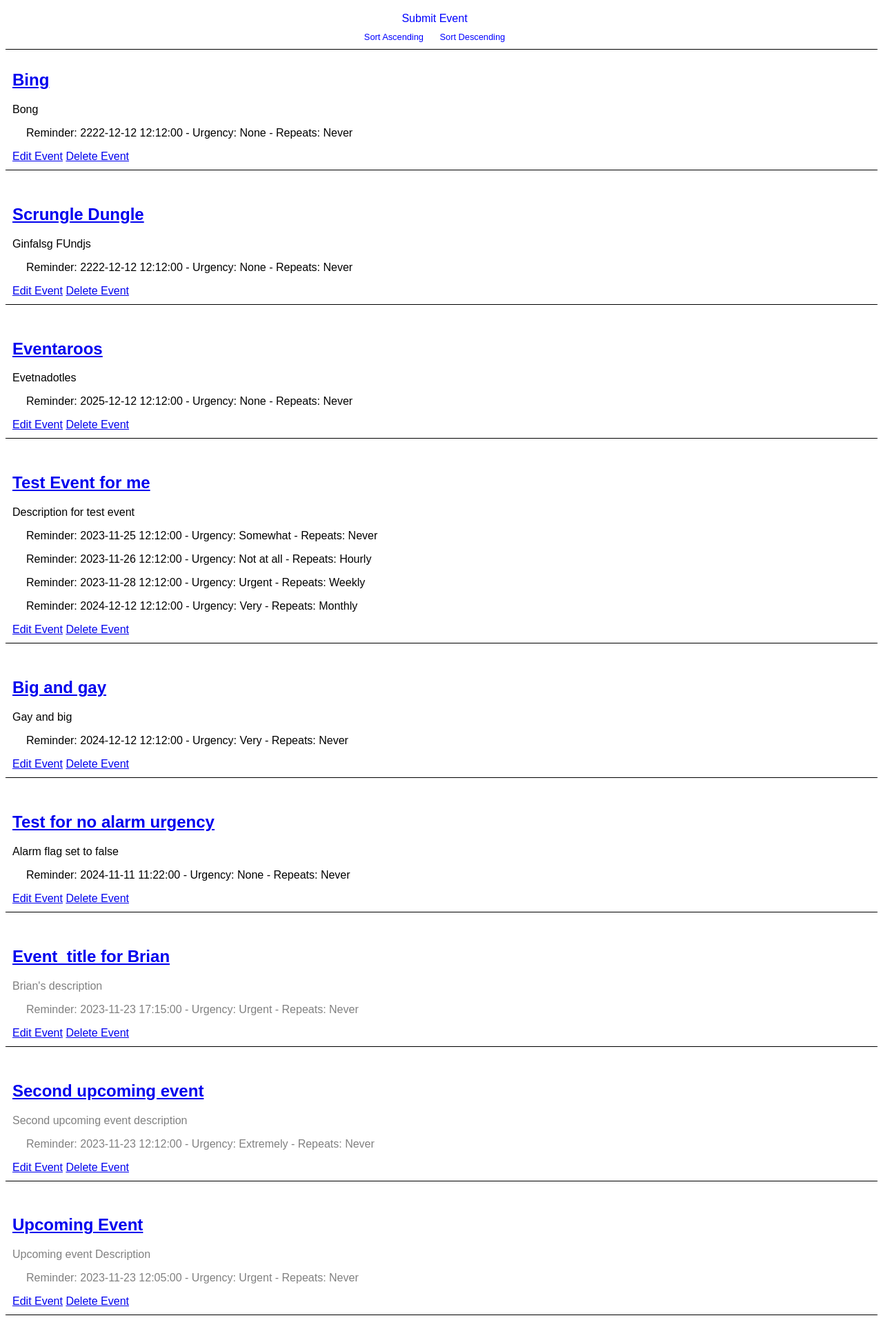
After one commit to Halophilus/PiTime, a Flask app: page /events in a window 1280 px wide. The commit adds this page. Shown: the whole page at 69% size. Run offline with Flask 3, Linux system fonts and the light colour scheme.

Commit message:
Add further webpage functionality
Images associated with events, a standalone events page

```diff
--- a/PiTime/Template/app.py
+++ b/PiTime/Template/app.py
@@ -1,11 +1,18 @@
-from flask import Flask, render_template, request, redirect, url_for, flash, abort
+from flask import Flask, render_template, request, redirect, url_for, flash, abort, request
 from datetime import datetime
 import re
 import os
 from models import db, Event, Reminder
-
+from werkzeug.utils import secure_filename
 
 app = Flask(__name__, template_folder=os.path.join(os.path.dirname(os.path.abspath(__file__)), 'templates'))
+image_folder = os.path.join(app.root_path, 'images')
+
+if not os.path.exists(image_folder):
+    os.makedirs(image_folder)
+
+app.config['UPLOAD_FOLDER'] = image_folder
+
 app.config['SECRET_KEY'] = ';lkjfdsa' # nice try hacker man
 app.config['SQLALCHEMY_DATABASE_URI'] = 'sqlite:///alarm-reminder.db'
 db.init_app(app)
@@ -16,14 +23,47 @@ with app.app_context(): # creates a background environment to keep track of appl
     for reminders in reminder:
         print(reminders.repeater)
 
-@app.route("/") # When accessing the root website
+@app.route("/") # When accessing the root website, which shows the alarm submission form
 def index():
     return render_template("index.html")
 
-@app.route('/submit', methods=['POST']) # HTTP verb called for sending data to a server when host/submit URL is called
-def submit():
+def validate_reminders(reminder_dates, reminder_times):
     '''
-        Takes form information, parses it, and converts it to event/reminder objects
+        Determines if all time and date input is legal
+            Must occur in the future
+            Must be non-zero
+            Must be in %Y-%m-%d %H:%M format
+        Args:
+            reminder_dates (list), a list of strings representing the dates of each reminder
+            reminder_times (list), a list of strings representing the times of each reminder
+        Returns:
+            valid (bool), T/F flag if the all the form data is legal
+            error_messages (list), list of relevant error messages to be included as a flesh message after POST
+    '''
+    valid = True # Default is a legal position, only specific rules can violate it
+    error_messages = []
+
+    for index, (date, time) in enumerate(zip(reminder_dates, reminder_times)): # Zips dates and times into single reminders and sorts them by index
+        if not date or not time: # If these fields are empty
+            valid = False # A violation has been raised
+            error_messages.append(f"Reminder {index + 1} has empty date/time fields.") # Bespoke message describing which reminders posed problems
+            continue # Since this reminder lacks the relevant data to be tested as a valid datetime object, the remaining steps in this loop are skipped
+
+        try: # An attempt will be made to force the current date/time data into a datetime object
+            reminder_datetime = datetime.strptime(f"{date} {time}", '%Y-%m-%d %H:%M')
+            if reminder_datetime <= datetime.now(): # If a reminder is set in the past
+                valid = False
+                error_messages.append(f"Reminder {index + 1} is set in the past.")
+        except ValueError: # If the form data is not parsable as a datetime object
+            valid = False
+            error_messages.append(f"Reminder {index + 1} has an incorrect date/time format.")
+
+    return valid, error_messages # Fed to the function associated with the /submit route
+
+
+def parse_form_data(form):
+    '''
+        Function: Takes form information and parses it into a more readily usable data structure for the creation of Event and Reminder objects
         Request.form attributes:
             'main_event_title' str
             'main_event_description' str
@@ -32,138 +72,133 @@ def submit():
             'reminder_options[x][option]' str, option
             'reminder_alarm[x]' str, alarm ID
             'reminder_repeats[]' str
-        Converts data into:
-            1 Event object
-                main_event_title
-                main_event_description
-            Five lists
-                reminder_time
-                reminder_date
-                reminder_options (list)
-                reminder_alarm (if 'Alarm' in reminder_options)
-                reminder_repeats
-            Converts lists into reminder objects per index with foreign key connected to Event object
-            ## PERSONAL ADDENDUM ##
-            I wrote this function while still figuring out how to use Flask. I thought you could only
-            write one function per route. It didn't occur to me to dissect the functionality of this
-            script and invest it in individual, external functions. I may come back and fix this,
-            I may not. Either way, this code is heavily commented for the sake of legibility
+        Returns:
+            event_title (str), readabale title of the event object
+            event_description (str), readable description of the event object
+            reminders (list), list of dictionaries containing Reminder attributes per each
+                date (str), date of reminder, sorted by index of 'reminder_date[]'
+                time (str), time of reminder, sorted by index of 'reminder_time[]'
+                options (list), a list of strings representing each optional attribute of the reminder
+                    i.e., 'Buzzer', 'Vibration', 'Web_unlock', 'Alarm'
+                alarm (str), the level of urgency associated with a randomly selected alarm, only populated if 'Alarm' in options
+                    i.e., None, 'Not at all', 'Somewhat', 'Urgent', 'Very', 'Extremely'
+                repeats (str), the frequency with which that reminder repeats
+                    i.e., 'Never', 'Hourly', 'Daily', 'Weekly', 'Monthly', 'Yearly'
     '''
-    print(request.form)
-    # Only one declaration of these per event submission
-    event_title = request.form.get('main_event_title')
-    event_description = request.form.get('main_event_description')
+    event_title = form.get('main_event_title') # One string
+    event_description = form.get('main_event_description') # One string
 
-    # Fetches a list of all reminder times and dates from form ImmutableMultiDict
-    reminder_times = request.form.getlist('reminder_time[]')
-    reminder_dates = request.form.getlist('reminder_date[]')
+    reminder_times = form.getlist('reminder_time[]') # Times for each reminder in order
+    reminder_dates = form.getlist('reminder_date[]') # Dates for each reminder in order
+    # reminder_repeats = form.getlist('reminder_repeats[]') # Deprecated in favor of new reminders data structure
 
-    #reminder_repeats = request.form.getlist('reminder_repeats[]')# All reminders will have at least and at most 1 attribute for "Repeat", so an ordered list represents each reminder in order
+    # reminder_options = [[] for _ in reminder_times]
+    # reminder_alarms = [None for _ in reminder_times]
 
+    options_keys = [] # List of all unique reminder IDs submitted in form
+    for key in form: # IDs are assigned an integer whenever a reminder form is instantiated, but the number does not decrement when forms are closed
+        if key.startswith('reminder_options[') or key.startswith('reminder_repeats[') or key.startswith('reminder_alarm['): # Each of these form keys contain a submitted reminder ID
+            parse_key = re.split(r'\[|\]', key) # Treats header as a regular expression and splits them at square brackets
+            options_keys.append(int(parse_key[1])) # Cracks the ID out of the key
+    options_keys = sorted(list(set(options_keys))) # Set eliminates redundant terms, converts it to a list so it can be ordered, then is ordered alphanumerically from low to high ID
 
-    reminder_options = [[] for _ in reminder_times] # List of list of options for each reminder in order
-    reminder_alarms = [None for _ in reminder_times] # List of alarm choices in order (default = None)
-    reminder_repeats = [None for _ in reminder_times]
+    reminders = [] # A list of dictionaries each representing reminder objects
+    for index, reminder_id in enumerate(options_keys): # Pairing submitted reminder IDs to the order in which the reminders are declared
+        options, alarm, repeats = [], None, None # Options are a collection of qualities, alarm and repeats are single items that either exist or don't
+        for key in form: # For every submitted value in the form
+            if key.startswith(f'reminder_options[{reminder_id}]'): # These keys occur first in the form, and are therefore processed first
+                options.append(form[key]) # Adds option (str) to the options list
+            if key.startswith(f'reminder_alarm[{reminder_id}]'): # These keys sometimes are sent out of order and thus need to be sorted by reminder ID
+                alarm = form[key] if 'Alarm' in options else None # Because options have already been parsed, this control structure allows an urgency to be set if and only if the alarm function has been enabled
+            if key.startswith(f'reminder_repeats[{reminder_id}]'): # ibid.
+                repeats = form[key]
 
-    # Error Handling
-    valid = True # Stays true as long as all input is valid
-    error_messages = [] # Collects messages for all errors encountered
+        reminder_data = { # Each reminder objects gets mocked as a dictionary
+            'date': reminder_dates[index], # Corresponds submitted date time data to mocked reminder object using the index of the reminder ID in the sorted reminder ID data
+            'time': reminder_times[index],
+            'options': options,
+            'alarm': alarm,
+            'repeats': repeats
+        }
+        reminders.append(reminder_data) # Adds finished reminder object to running list of reminders
 
-    for index, (date, time) in enumerate(zip(reminder_dates, reminder_times)):
-        if not date or not time: # Check for empty fields
-            valid = False # Raise valid input flag
-            error_messages.append(f"Reminder {index + 1} has empty date/time fields.")
-            continue
+    return event_title, event_description, reminders # All of the information necessary to create an event-reminder relationship
 
-        try: # ask for forgiveness
-            reminder_datetime = datetime.strptime(f"{date} {time}", '%Y-%m-%d %H:%M') # Validate date-time format
-            if reminder_datetime <= datetime.now(): # Further check if the datetime is in the future
-                valid = False
-                error_messages.append(f"Reminder {index + 1} is set in the past.")
-        # Improper input to datetime.strptime results in raising a ValueError
-        except ValueError:
-            valid = False
-            error_messages.append(f"Reminder {index + 1} has an incorrect date/time format.")
+def add_event_and_reminders(event_title, event_description, reminders_data):
+    '''
+        Function: Takes parsed event-reminder data and uses it to create Event and Reminder objects
+        Args:
+            event_title (str), readabale title of the event object
+            event_description (str), readable description of the event object
+            reminders (list), list of dictionaries containing Reminder attributes per each
+        Commits new Event and Reminder objects to database within the context established for this Flask server
+        Returns:
+            current_event.id (int), primary key for the event being created, returned for image naming purposes
+    '''
+    current_event = Event(title=event_title, description=event_description) # Defines a new Event object
+    db.session.add(current_event) # Commits Event to db within the context of the current session
+    db.session.flush() # Assigns a primary key ID to current_event so it can be associated w/ reminder objects
+
+    for reminder_data in reminders_data: # for every mock Reminder dictionary in the reminder_data
+        timepoint = datetime.strptime(f"{reminder_data['date']} {reminder_data['time']}", '%Y-%m-%d %H:%M') # Parses text data into usable datetime objects
+        new_reminder = Reminder( # Definition of reminder_lock defaults to False but the remaining attributes are defined here
+            date_time=timepoint,
+            buzzer='Buzzer' in reminder_data['options'], # Creates a boolean flag depending on whether or not a certain target option is included for the reminder object
+            vibration='Vibration' in reminder_data['options'],
+            web_unlock='Web_Unlock' in reminder_data['options'],
+            alarm=reminder_data['alarm'],
+            repeater=reminder_data['repeats'],
+            event=current_event
+        )
+        db.session.add(new_reminder)
+
+    try:
+        db.session.commit()
+    except Exception as ex:
+        db.session.rollback()
+        raise ex
+
+    return current_event.id
+
+@app.route('/submit', methods=['POST']) # HTTP verb called for sending data to a server when host/submit URL is called
+def submit():
+    '''
+    Uses functions parse_form_data and add_event_reminders to convert user input into Event and Reminder objects
+    '''
+    event_title, event_description, reminders = parse_form_data(request.form)
+
+    reminder_dates = []
+    reminder_times = []
+    for reminder in reminders:
+        reminder_dates.append(reminder['date'])
+        reminder_times.append(reminder['time'])
+    valid, error_messages = validate_reminders(reminder_dates, reminder_times) # Error handling for user input problems
 
     if not valid:
         for message in error_messages:
-            flash(message) # Display the errors on the bottom of the screen
-        return render_template("index.html", # Returns use to filled out form to revise
-                               event_title=event_title,
-                               event_description=event_description,
-                               reminder_times=reminder_times,
-                               reminder_dates=reminder_dates,
-                               reminder_options=reminder_options,
-                               reminder_alarms=reminder_alarms)
+            flash(message)
+            return redirect(url_for('index'))
 
-    current_event = Event(title = event_title, description = event_description) # Creates singular event
-    db.session.add(current_event) # Commits event to db
-    db.session.flush() # Assigns an ID to current_event so it can be associated w/ reminder objects
+    try:
+        event_id = add_event_and_reminders(event_title, event_description, reminders)
+        flash(f"{event_title} added successfully!")
 
-    # This is necessary to isolate the reminder identifiers that were actually submitted, as they user reminder addition/deletions can't be anticipated procedurally
-    options_keys = [] # The serial number associated with each JS instance of a reminder. JS function addReminder increments a serial as a unique identifier, decrementing would introduce repetitive values to the domain
-    for key in request.form: # For every key in MultiImmutableDict.request.form, representing the names of the attributes in the alarm clock form...
-        if key.startswith('reminder_options[') or key.startswith('reminder_repeats[') or key.startswith('reminder_alarm['): # one of two attributes that contains the reminder ID
-            print(key)
-            parse_key = re.split(r'\[|\]', key) # Treat the key as a regular expression and split at '[' and ']' delimiters
-            options_keys.append(int(parse_key[1])) # Adds reminder serial number to list
-    options_keys = sorted(set(options_keys)) # This ensures that reminded IDs are sorted in increasing order AND eliminates all redundant entries
-    print(options_keys)
-    for index, reminder_id in enumerate(options_keys): # this maps the reminder ID to an index in the lists describing each reminder's attributes
-        for key in request.form: # List of options per reminder index
-            if key.startswith(f'reminder_options[{reminder_id}]'): # if one of the attributes submitted to the form is of the form of an optional attribute...
-                reminder_options[index].append(request.form[key]) # Add the string value of that key to the list of options corresponding to a certain reminder
-            if key.startswith(f'reminder_alarm[{reminder_id}]') and 'Alarm' in reminder_options[index]: # If the attribute describes a reminder's choice of alarm and the alarm is enabled by the optional attributes for that reminder...
-                reminder_alarms[index] = request.form[key] # Even if a user does not enable Alarm as an optional parameter, a value for alarm choice is submitted. This eliminates adding an alarm to reminder objects that don't enable it.
-            if key.startswith(f'reminder_repeats[{reminder_id}]'):
-                reminder_repeats[index] = request.form[key]
-    #for reminder_data in zip(reminder_dates, reminder_times, reminder_options, reminder_alarms, reminder_repeats):
-    # Iterate through the indices of the reminder lists
-    for i in range(len(reminder_dates)):
-        # Access each attribute using the index
-        date = reminder_dates[i]
-        time = reminder_times[i]
-        options = reminder_options[i]
-        alarm = reminder_alarms[i] if 'Alarm' in reminder_options[i] else None
-        repeats = reminder_repeats[i]
+        if 'event_image' in request.files:
+            file = request.files['event_image']
+            if file.filename != '':
+                allowed_extensions = {'png', 'jpg', 'jpeg', 'gif'}
+                if not('.' in file.filename and file.filename.rsplit('.', 1)[1].lower() in allowed_extensions):
+                    flash("File must be an image of the extension png, jpg, jpeg, or gif.")
+                else:
+                    _, file_extension = os.path.splitext(file.filename)
+                    new_filename = f"{event_id}{file_extension}"
+                    file_path = os.path.join(app.config['UPLOAD_FOLDER'], new_filename)
+                    file.save(file_path)
 
-        # Convert text datetime to datetime object
-        timepoint = datetime.strptime(f"{date} {time}", '%Y-%m-%d %H:%M')
-
-        # Convert option choices into Boolean values
-        buzzer_lock = 'Buzzer' in options
-        vibration_lock = 'Vibration' in options
-        web_unlock_lock = 'Web_Unlock' in options
-
-        # Create a new Reminder instance
-        new_reminder = Reminder(
-            date_time=timepoint,
-            buzzer=buzzer_lock,
-            vibration=vibration_lock,
-            web_unlock=web_unlock_lock,
-            alarm=alarm,
-            repeater=repeats,
-            event=current_event
-        )
-
-        # Add the new reminder to the session
-        db.session.add(new_reminder) # Saves reminder object to current db session
-
-    try: # Ask for forgiveness
-        db.session.commit() # Add floating entries to solid state database
-    except Exception as ex: # Generic error message
-        db.session.rollback() # Deletes current floating session instead of committing it
-        print(f"An error occurred: {ex}") # Not overly familiar with the type of errors that could occur here
-    # Test block
-    print(event_title)
-    print(event_description)
-    print(reminder_times)
-    print(reminder_dates)
-    print(reminder_options)
-    print(reminder_alarms)
-    print(reminder_repeats)
-
-    return render_template("index.html")
+        return redirect(url_for('index'))
+    except Exception as ex:
+        flash("An error occurred: " + str(ex))
+        return redirect(url_for('index'))
 
 @app.route('/unlock/<path:key>')
 def key_check(key):
@@ -188,8 +223,7 @@ def clear_web_unlock():
     unlock = os.path.join(script_directory, '.unlock', 'unlock.txt') # builds a relative path
     alarm = os.path.join(script_directory, '.unlock', 'alarm.txt')
     open(unlock, 'w').close()
-    with open(alarm, 'w') as alarm_unlock:
-        alarm_unlock.write('0')
+    open(alarm, 'w').close()
     return "Function triggered successfully!"
 
 def read_unlock_val(file):
@@ -204,6 +238,33 @@ def read_unlock_val(file):
     with open(unlock_file_path, 'r') as file: # reads key from file
         return file.read().strip() # returns key minus leading white space
 
+@app.route('/events')
+def events():
+    sort_order = request.args.get('sort', 'desc')  # Default sort order is descending
+
+    events = Event.query.all()
+    events_with_reminders = []
+
+    for event in events:
+        reminders = Reminder.query.filter_by(event_id=event.id).all()
+        all_locked = all(reminder.reminder_lock for reminder in reminders)
+        event_data = {
+            'id': event.id,
+            'title': event.title,
+            'description': event.description,
+            'reminders': reminders,
+            'all_locked': all_locked
+        }
+        events_with_reminders.append(event_data)
+
+    # Sort events by their most recent reminder. My friend Evan helped me with this part I'll be honest I have no idea how it works
+    if sort_order == 'desc':
+        events_with_reminders.sort(key=lambda e: max(r.date_time for r in e['reminders']), reverse=True)
+    else:
+        events_with_reminders.sort(key=lambda e: min(r.date_time for r in e['reminders']))
+
+    return render_template('events.html', events=events_with_reminders, sort_order=sort_order)
+
 
 
 
--- /dev/null
+++ b/PiTime/Template/templates/events.html
@@ -0,0 +1,74 @@
+<!DOCTYPE html>
+<html>
+<head>
+    <title>Event and Reminder Management</title>
+    <style>
+        body {
+            font-family: Arial, sans-serif;
+        }
+        .event-container {
+            border-bottom: 1px solid black;
+            padding: 10px;
+            margin-bottom: 20px;
+        }
+        .reminder {
+            margin-left: 20px;
+        }
+        .grayed-out {
+            color: gray;
+        }
+        .nav-bar {
+            background-color: white;
+            padding: 10px;
+            text-align: center;
+            border-bottom: 1px solid black;
+        }
+        .nav-bar a {
+            color: blue;
+            text-decoration: none;
+            margin-right: 20px;
+        }
+    </style>
+</head>
+<body>
+
+    <div class="nav-bar">
+        <!-- Submit Event Link -->
+        <div>
+            <a href="/">Submit Event</a>
+        </div>
+
+        <!-- Sort Links -->
+        <div style="font-size: 0.8em; margin-top: 10px;">
+            <a href="{{ url_for('events', sort='asc') }}">Sort Ascending</a>
+            <a href="{{ url_for('events', sort='desc') }}">Sort Descending</a>
+        </div>
+    </div>
+
+    <!-- Events Section -->
+    <div>
+        {% for event in events %}
+            <div class="event-container {{ 'grayed-out' if event.all_locked else '' }}">
+                <!-- Event Title as a Link -->
+                <a href="/event/{{ event.id }}">
+                    <h2>{{ event.title }}</h2>
+                </a>
+                <p>{{ event.description }}</p>
+
+                <!-- Display reminders for this event -->
+                {% for reminder in event.reminders %}
+                    <div class="reminder {% if reminder.reminder_lock %}grayed-out{% endif %}">
+                        <p>Reminder: {{ reminder.date_time }} - Urgency: {{ reminder.alarm }} - Repeats: {{ reminder.repeater }}</p>
+                    </div>
+                {% endfor %}
+                <a href="/edit-event/{{ event.id }}" class="edit-btn">Edit Event</a>
+                <a href="/delete-event/{{ event.id }}" class="delete-btn">Delete Event</a>
+            </div>
+        {% endfor %}
+    </div>
+
+    <script>
+    </script>
+
+</body>
+</html>
```
Also changed, not shown: PiTime/Template/models.py (+19 -0 lines), PiTime/Template/rpi_main.py (+61 -101 lines), PiTime/Template/rpi_models.py (+22 -10 lines), PiTime/Template/templates/index.html (+7 -3 lines), PiTime/Template/.unlock/unlock.txt (deleted), PiTime/Template/images/8.png (added), PiTime/Template/images/9.png (added), PiTime/Template/instance/alarm-reminder.db.
